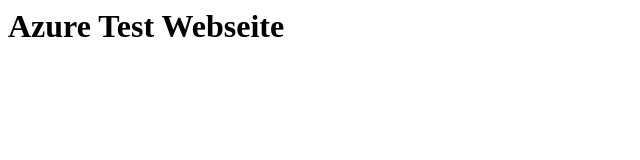
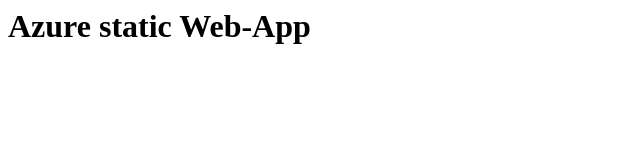
Before and after one commit to fredi3den/web-app, a plain HTML site: page index.html in a window 1280 px wide. Shown: the whole page, without its empty margins (0-640 px from the left). Drawn offline with Linux system fonts and the light colour scheme.

Commit message:
Update index.html

```diff
--- a/index.html
+++ b/index.html
@@ -2,5 +2,5 @@
   <title>Hallo</title>
 </head>
 <body>
-  <h1>Azure Test Webseite</h1>
+  <h1>Azure static Web-App</h1>
  </body>
```
